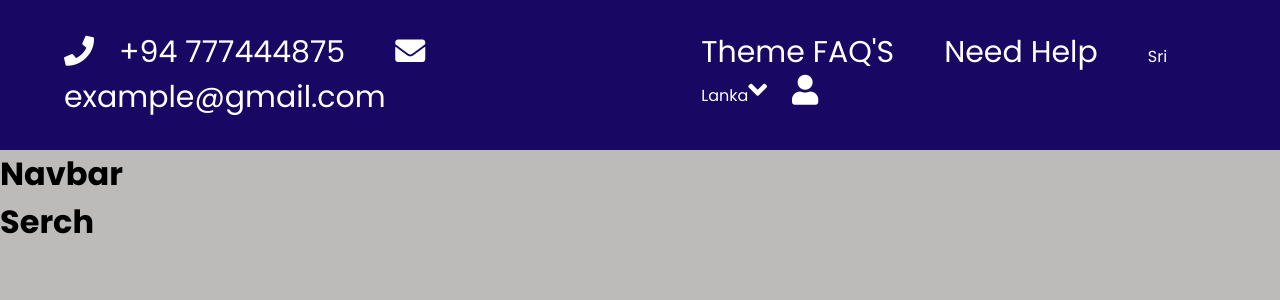
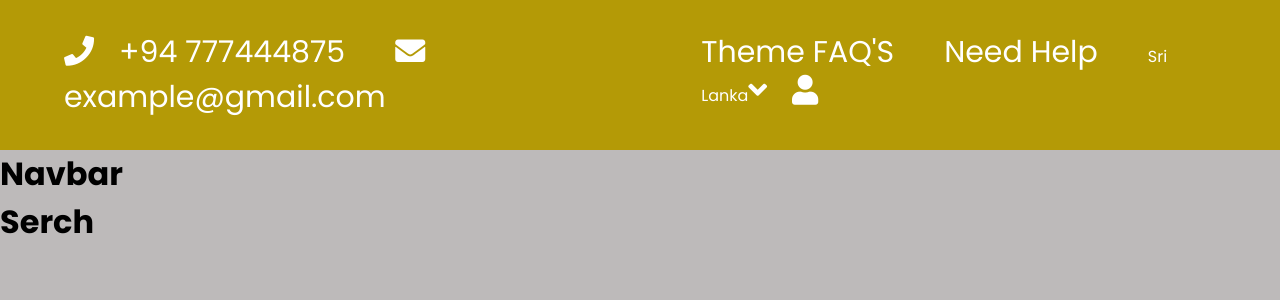
Before and after one commit to WIJETHUNGA-174/DBMS-project, a React (Create React App) app in the folder client/: page / in a window 1280 px wide. Shown: the top 300 px of the page. Built offline with nearby package versions, Linux system fonts and the light colour scheme.

Commit message:
change hedder colour

```diff
--- a/client/src/components/header/Header.css
+++ b/client/src/components/header/Header.css
@@ -1,6 +1,6 @@
 /*________________head______________________*/
 .head{
-    background-color: rgb(24, 7, 99);
+    background-color: rgb(180, 154, 6);
     padding: 30px 0;
     color: #fff;
 }
```
